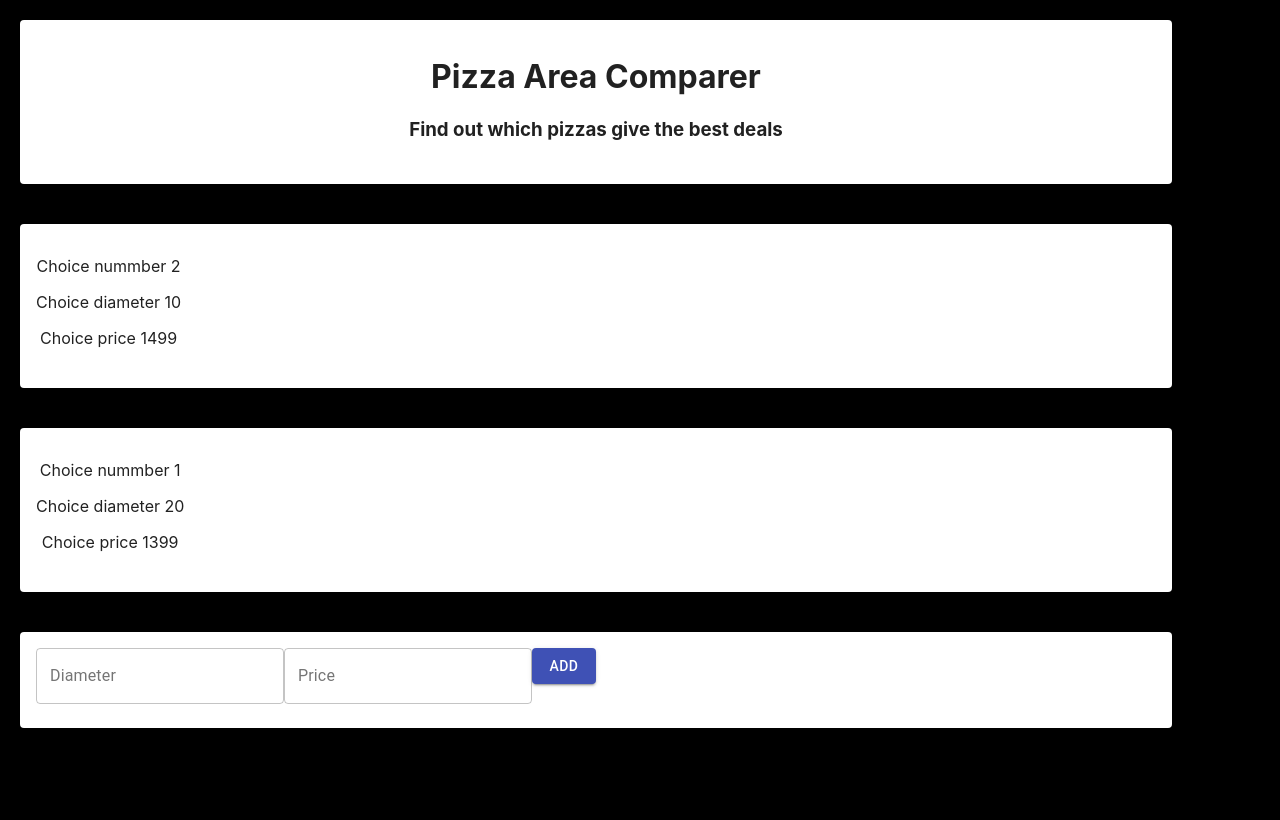
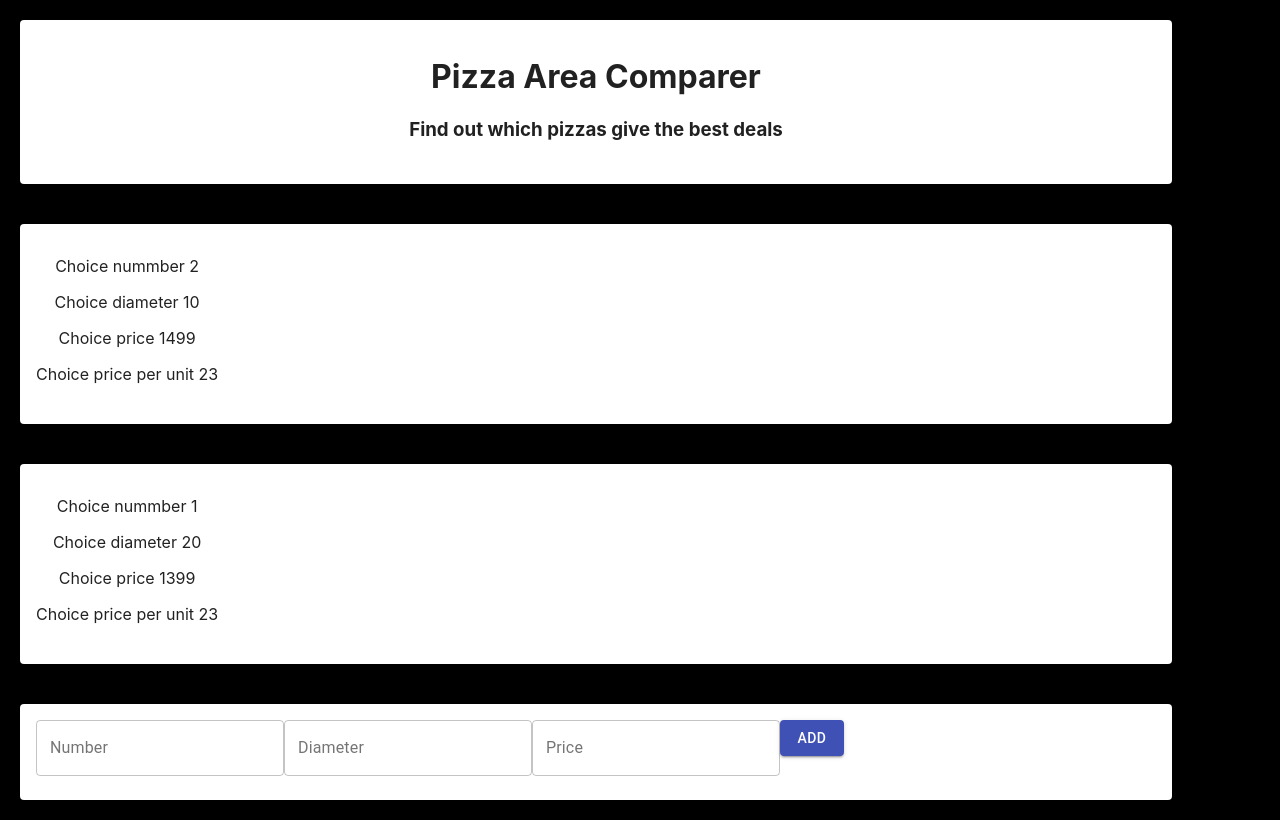
Before and after one commit to SheaMeyers/pizza-area-comparer, a React (Create React App) app: page / in a window 1280 px wide. Built offline with nearby package versions, Linux system fonts and the light colour scheme.

Commit message:
Set up adding information

```diff
--- a/src/App.tsx
+++ b/src/App.tsx
@@ -24,11 +24,13 @@ function App() {
   const exampleChoices = [{
     "number": 2,
     "diameter": 10,
-    "price": 1499
+    "price": 1499,
+    "pricePerUnit": 23
   }, {
     "number": 1,
     "diameter": 20,
-    "price": 1399
+    "price": 1399,
+    "pricePerUnit": 23
   }]
 
   const classes = useStyles();
@@ -51,6 +53,7 @@ function App() {
               <p>Choice nummber {choice.number}</p>
               <p>Choice diameter {choice.diameter}</p>
               <p>Choice price {choice.price}</p>
+              <p>Choice price per unit {choice.pricePerUnit}</p>
             </CardContent>
           </Card>
       )})}
@@ -58,11 +61,36 @@ function App() {
 
       <Card className={classes.addPizza}>
         <CardContent>
-          <TextField id="diameter-basic" label="Diameter" variant="outlined" />
-          <TextField id="price-basic" label="Price" variant="outlined" />
-          <Button variant="contained" color="primary">
-            Add
-          </Button>
+          <form onSubmit={event => {
+            event.persist();
+            event.preventDefault();
+
+            // @ts-ignore
+            const elements = event.target.elements;
+            const number = elements.number.value;
+            const diameter = elements.diameter.value
+            const price = elements.price.value;
+
+            const radius = diameter/2;
+            const area = 3.14 * radius * radius;
+            const pricePerUnit = price / area;
+
+            const newElement = {
+              "number": number,
+              "diameter": diameter,
+              "price": price,
+              "pricePerUnit": pricePerUnit
+            }
+
+            setChoices([...choices, newElement]);
+          }}>
+            <TextField id="number-basic" name="number" label="Number" variant="outlined" />
+            <TextField id="diameter-basic" name="diameter" label="Diameter" variant="outlined" />
+            <TextField id="price-basic" name="price" label="Price" variant="outlined" />
+            <Button variant="contained" color="primary" type="submit">
+              Add
+            </Button>
+          </form>
         </CardContent>
       </Card>
     </div>
```
